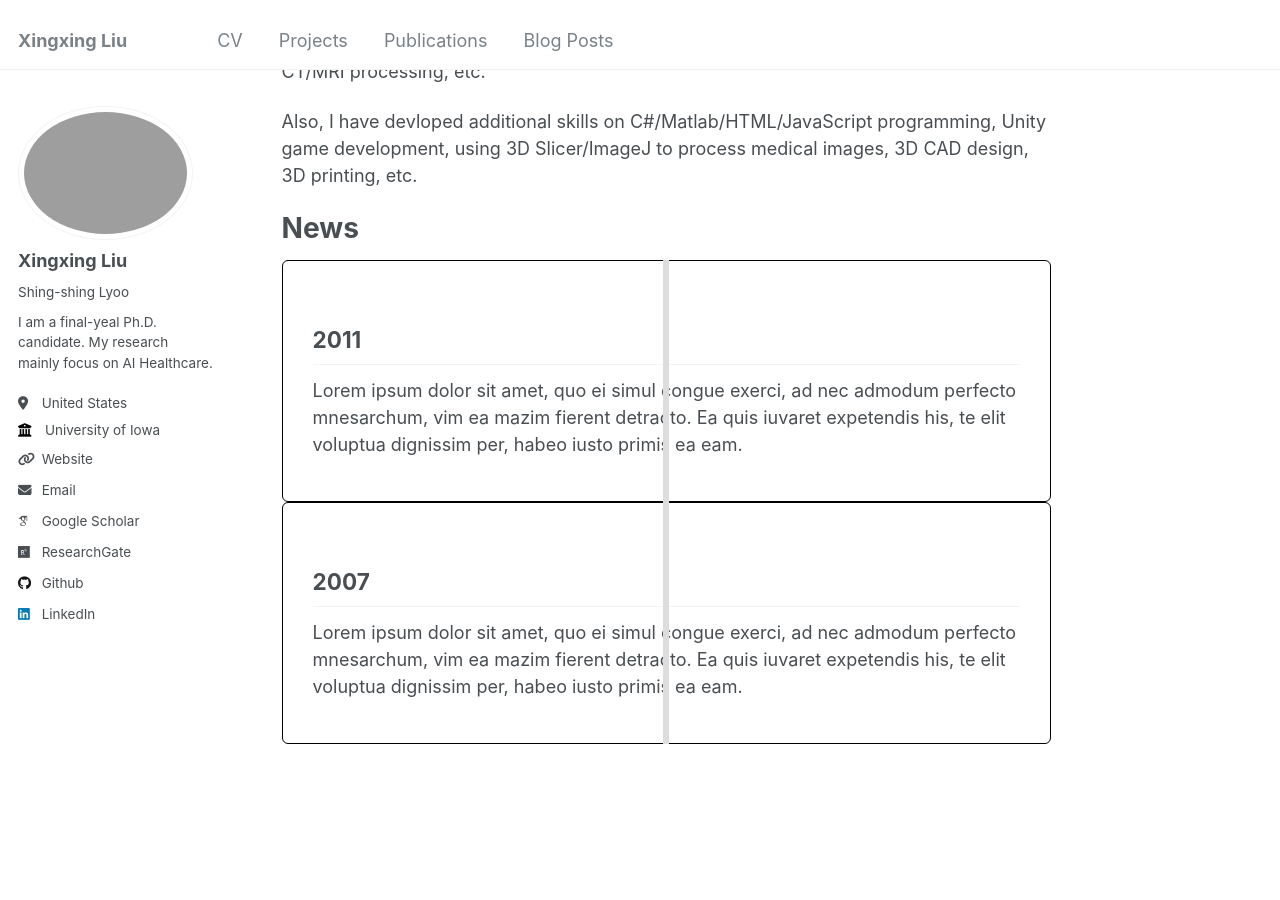
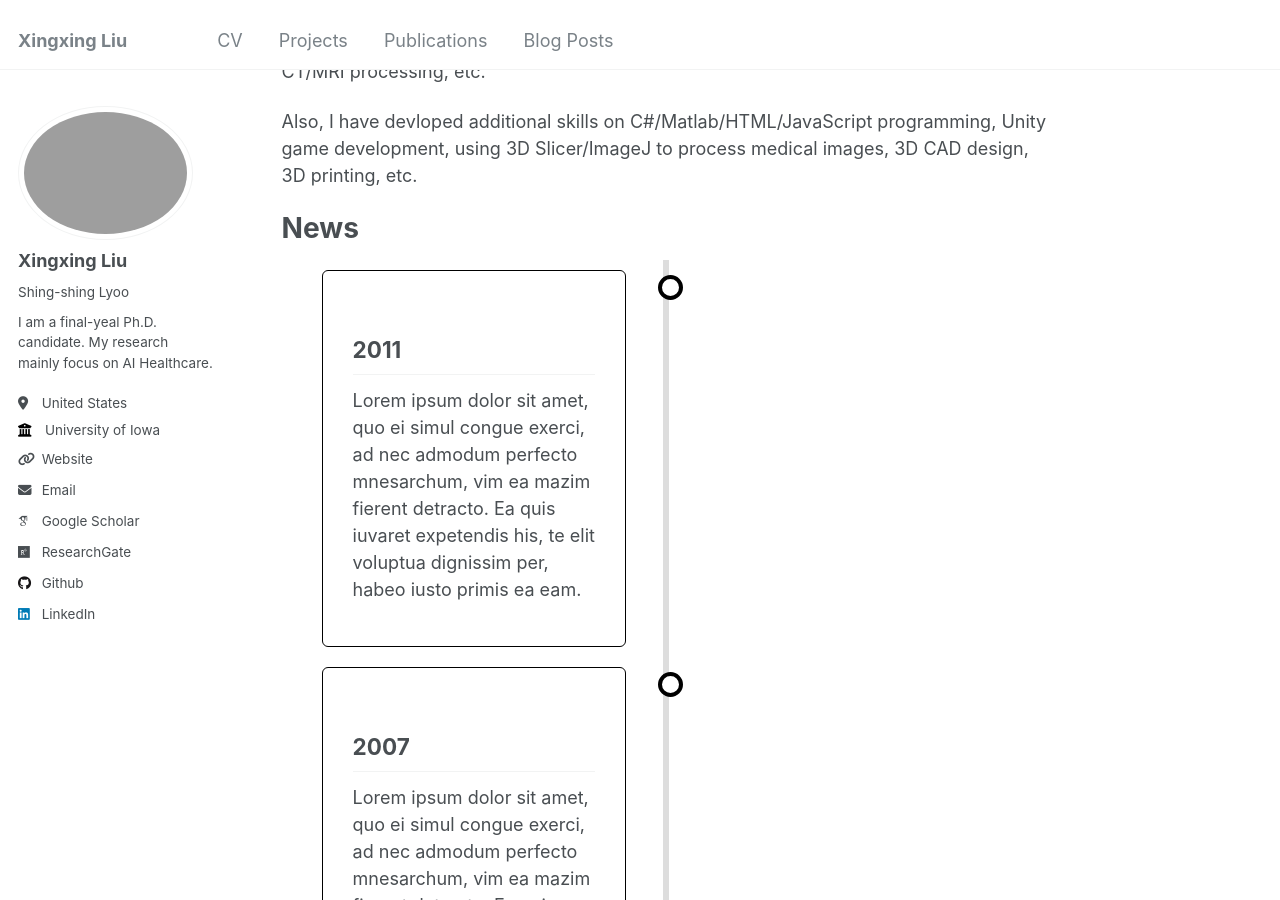
Before and after one commit to xxliu1996/xxliu1996.github.io, a Jekyll site: the page built from _pages/about.md, in a window 1280 px wide and 900 px high, scrolled down 411 px. Built offline with Jekyll 4.4.1, drawn with Linux system fonts in a browser that asks for light colours; some web fonts are replaced.

Commit message:
add news section at about me

```diff
--- a/_pages/about.md
+++ b/_pages/about.md
@@ -101,15 +101,19 @@ News
 ======
 <div class="timeline">
   <div class="container left">
+    <div class="timeline-item">
     <div class="content">
       <h2>2011</h2>
       <p>Lorem ipsum dolor sit amet, quo ei simul congue exerci, ad nec admodum perfecto mnesarchum, vim ea mazim fierent detracto. Ea quis iuvaret expetendis his, te elit voluptua dignissim per, habeo iusto primis ea eam.</p>
     </div>
+    </div>
   </div>
   <div class="container right">
+    <div class="timeline-item">
     <div class="content">
       <h2>2007</h2>
       <p>Lorem ipsum dolor sit amet, quo ei simul congue exerci, ad nec admodum perfecto mnesarchum, vim ea mazim fierent detracto. Ea quis iuvaret expetendis his, te elit voluptua dignissim per, habeo iusto primis ea eam.</p>
     </div>
+    </div>
   </div>
 </div>
```
